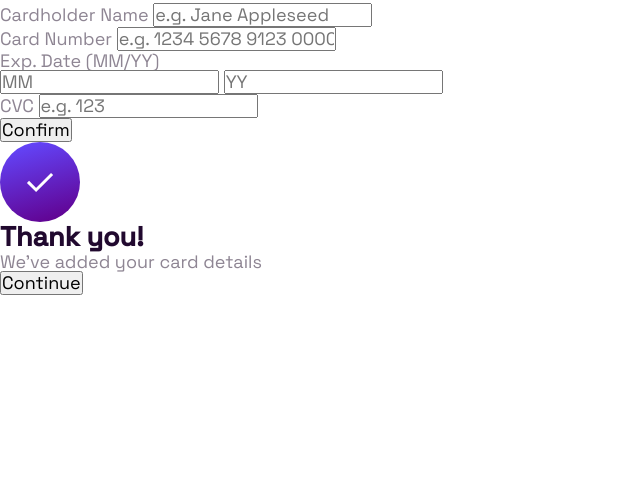
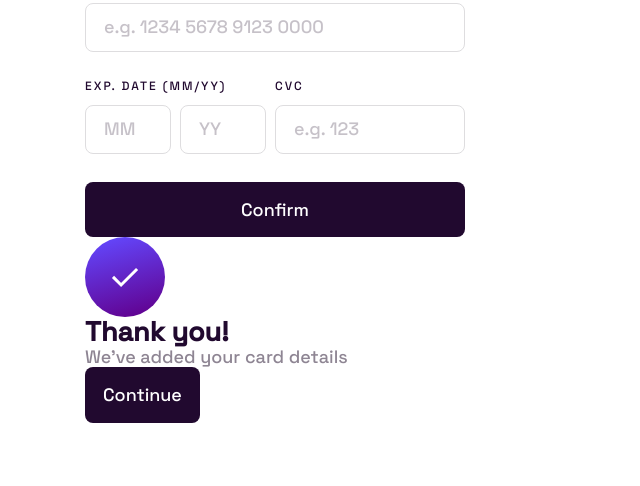
Before and after one commit to karolbanat/interactive-card-details-form, a website: page index.html in a window 1280 px wide. Shown: the part 314-800 px from the top of the page, without its empty margins (0-640 px from the left). Drawn offline with Linux system fonts and the light colour scheme.

Commit message:
Form styling

```diff
--- a/index.html
+++ b/index.html
@@ -48,48 +48,48 @@
 
                 <div class="details">
                     <form class="details-form details__front">
-                        <div class="detials-form__input-container">
+                        <div class="details-form__input-container">
                             <label for="cardholder-name"
-                                   class="detials-form__label">Cardholder Name</label>
+                                   class="details-form__label">Cardholder Name</label>
                             <input type="text"
                                    placeholder="e.g. Jane Appleseed"
                                    id="cardholder-name"
-                                   class="detials-form__input">
+                                   class="details-form__input">
                         </div>
-                        <div class="detials-form__input-container">
+                        <div class="details-form__input-container">
                             <label for="card-number"
-                                   class="detials-form__label">Card Number</label>
+                                   class="details-form__label">Card Number</label>
                             <input type="text"
                                    placeholder="e.g. 1234 5678 9123 0000"
                                    id="card-number"
-                                   class="detials-form__input">
+                                   class="details-form__input">
                         </div>
-                        <div class="flex">
-                            <div class="detials-form__input-container">
+                        <div class="flex flex-double-column">
+                            <div class="details-form__input-container">
                                 <label id="expiration-date"
-                                       class="detials-form__label">Exp. Date (MM/YY)</label>
-                                <div class="flex">
+                                       class="details-form__label">Exp. Date (MM/YY)</label>
+                                <div class="flex flex-double-column">
                                     <label for="expiration-month"
-                                           class="detials-form__label | visually-hidden">Expiration Month</label>
+                                           class="details-form__label | visually-hidden">Expiration Month</label>
                                     <input type="text"
                                            placeholder="MM"
                                            id="expiration-month"
-                                           class="detials-form__input">
+                                           class="details-form__input">
                                     <label for="expiration-year"
-                                           class="detials-form__label | visually-hidden">Expiration Year</label>
+                                           class="details-form__label | visually-hidden">Expiration Year</label>
                                     <input type="text"
                                            placeholder="YY"
                                            id="expiration-year"
-                                           class="detials-form__input">
+                                           class="details-form__input">
                                 </div>
                             </div>
-                            <div class="detials-form__input-container">
+                            <div class="details-form__input-container">
                                 <label for="card-cvc"
-                                       class="detials-form__label">CVC</label>
+                                       class="details-form__label">CVC</label>
                                 <input type="text"
                                        placeholder="e.g. 123"
                                        id="card-cvc"
-                                       class="detials-form__input">
+                                       class="details-form__input">
                             </div>
                         </div>
                         <button type="submit"
--- a/src/sass/base/_base.scss
+++ b/src/sass/base/_base.scss
@@ -1,12 +1,14 @@
 body {
 	font-family: var(--ff-primary);
 	font-size: var(--fz-400);
+	font-weight: var(--fw-400);
 	color: var(--clr-neutral-500);
 }
 
 main {
 	min-height: 100vh;
 	place-content: center;
+	padding-block: 3.2rem;
 }
 
 h1,
--- a/src/sass/base/_variables.scss
+++ b/src/sass/base/_variables.scss
@@ -46,7 +46,7 @@ $font-weights: (
 );
 
 $border-radius: (
-	400: 1rem,
+	400: 0.8rem,
 	900: 100vmax,
 );
 
--- /dev/null
+++ b/src/sass/components/_button.scss
@@ -0,0 +1,8 @@
+.button {
+	padding: 1em;
+	color: var(--clr-neutral-100);
+	background-color: var(--clr-primary-700);
+	border: none;
+	border-radius: var(--borr-400);
+	cursor: pointer;
+}
--- /dev/null
+++ b/src/sass/components/_details-form.scss
@@ -0,0 +1,46 @@
+@use '../base/mixins';
+
+.details-form {
+	--gap: 2.4rem;
+	--max-width: 38rem;
+
+	display: flex;
+	flex-direction: column;
+	gap: var(--gap);
+	width: min(100%, var(--max-width));
+
+	@include mixins.mq(medium) {
+		--gap: 2.8rem;
+	}
+
+	&__input-container {
+		display: flex;
+		flex-direction: column;
+	}
+
+	&__label {
+		margin-bottom: 1em;
+		font-size: var(--fz-200);
+		text-transform: uppercase;
+		letter-spacing: 2px;
+		color: var(--clr-primary-700);
+	}
+
+	&__input {
+		padding-inline: 1em;
+		padding-block: 0.75em;
+		color: var(--clr-primary-700);
+		border: 1px solid var(--clr-neutral-400);
+		border-radius: var(--borr-400);
+
+		&:focus {
+			outline: none;
+			border: 1px solid var(--clr-primary-700);
+		}
+
+		&::placeholder {
+			color: var(--clr-neutral-500);
+			opacity: 0.5;
+		}
+	}
+}
--- /dev/null
+++ b/src/sass/layout/_container.scss
@@ -0,0 +1,7 @@
+.container {
+	--max-width: 111rem;
+	--padding-inline: 1.6rem;
+
+	width: min(var(--max-width), 100% - 2 * var(--padding-inline));
+	margin-inline: auto;
+}
--- /dev/null
+++ b/src/sass/layout/_flex.scss
@@ -0,0 +1,11 @@
+.flex {
+	display: flex;
+	gap: var(--flex-spacer, 0.5em);
+}
+
+.flex-double-column {
+	& > * {
+		flex: 1 1 50%;
+		width: 50%;
+	}
+}
--- a/src/sass/main.scss
+++ b/src/sass/main.scss
@@ -2,4 +2,10 @@
 @use './base/reset';
 @use './base/base';
 
+@use './layout/container';
+@use './layout/flex';
+
+@use './components/button';
+@use './components/details-form';
+
 @use './utility/visually-hidden';
```
Also changed, not shown: dist/css/main.min.css.
